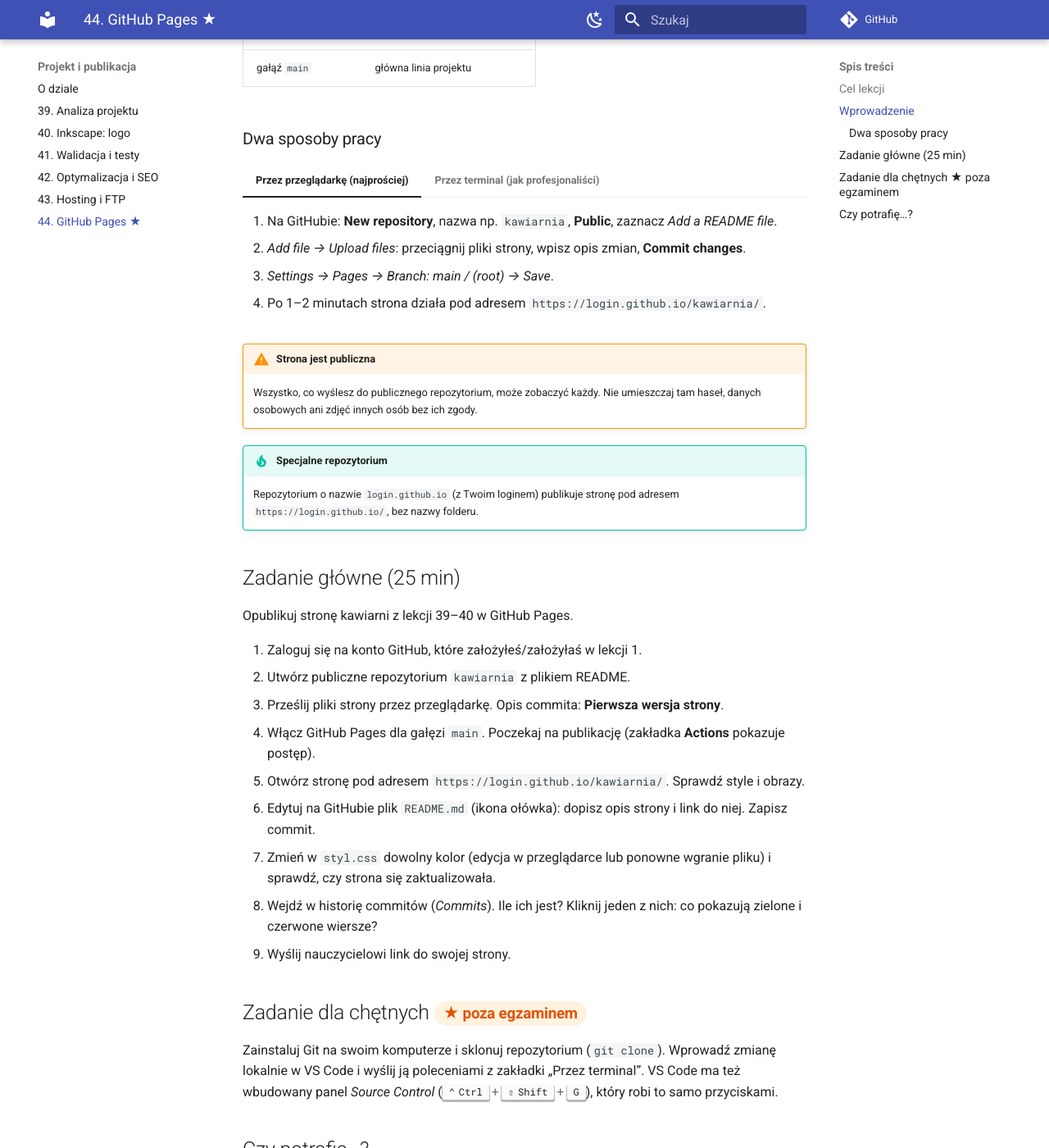
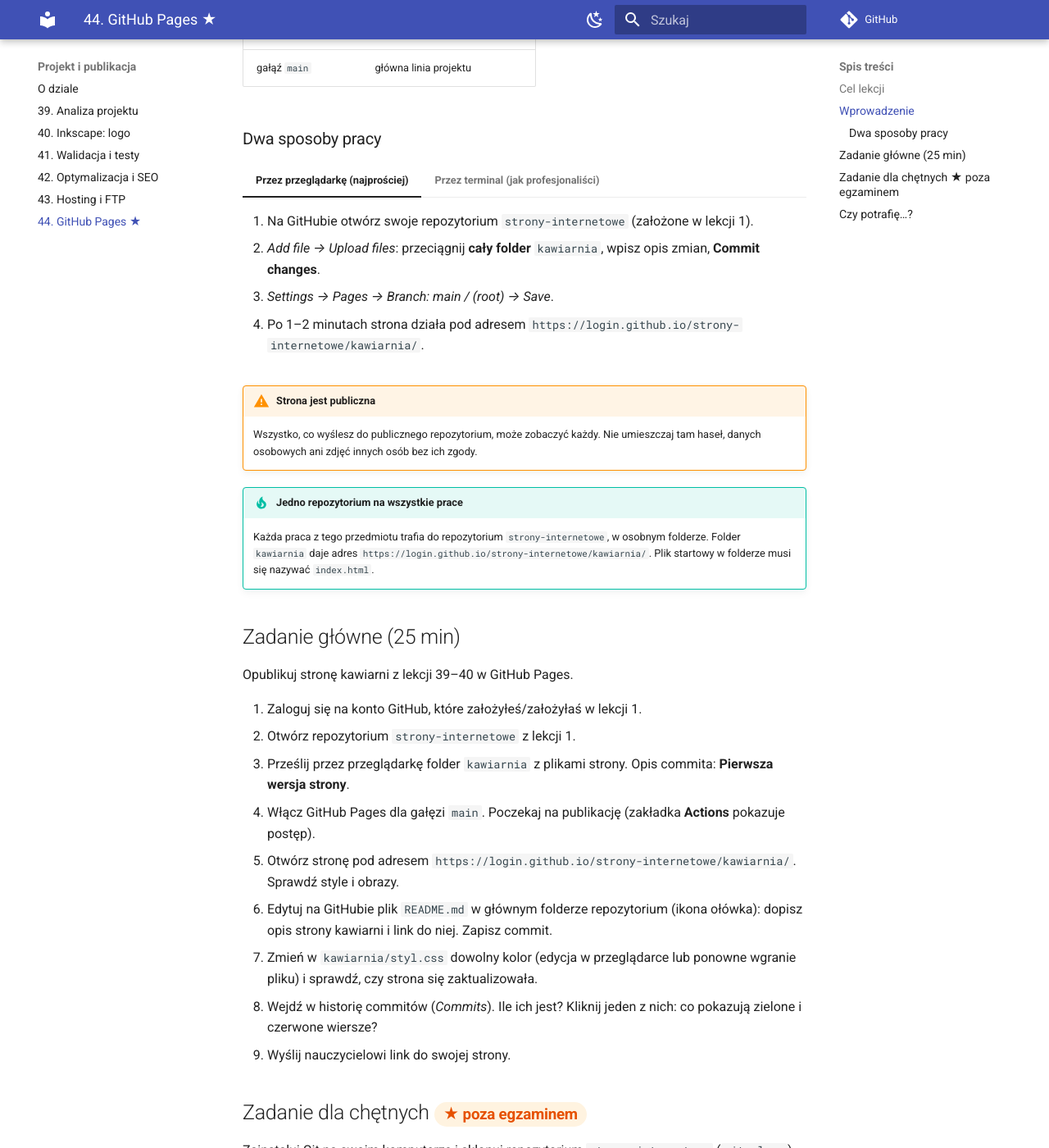
Before and after one commit to belferIT/strony-internetowe, an MkDocs documentation site: the page built from docs/projekt/lekcja-44.md, in a window 1280 px wide and 1400 px high, scrolled down 814 px. Shown: the whole window at 82% size. Built offline with MkDocs 1.6.1 and Material for MkDocs 9.7.7, drawn with Linux system fonts in a browser that asks for light colours; comment, search, counter and statistics services are not loaded; some of the changed text lies outside the part shown.

Commit message:
Lekcja 44: publikacja w folderze repozytorium strony-internetowe
Ujednolicone z lekcją 1; wymaganie 10 w lekcji 63-64 dostosowane.

Co-Authored-By: Claude Opus 5.5 <noreply@anthropic.com>

````diff
--- a/docs/projekt/lekcja-44.md
+++ b/docs/projekt/lekcja-44.md
@@ -26,19 +26,20 @@ Po tej lekcji potrafisz:
 
 === "Przez przeglądarkę (najprościej)"
 
-    1. Na GitHubie: **New repository**, nazwa np. `kawiarnia`, **Public**, zaznacz *Add a README file*.
-    2. *Add file → Upload files*: przeciągnij pliki strony, wpisz opis zmian, **Commit changes**.
+    1. Na GitHubie otwórz swoje repozytorium `strony-internetowe` (założone w lekcji 1).
+    2. *Add file → Upload files*: przeciągnij **cały folder** `kawiarnia`, wpisz opis zmian, **Commit changes**.
     3. *Settings → Pages → Branch: main / (root) → Save*.
-    4. Po 1–2 minutach strona działa pod adresem `https://login.github.io/kawiarnia/`.
+    4. Po 1–2 minutach strona działa pod adresem `https://login.github.io/strony-internetowe/kawiarnia/`.
 
 === "Przez terminal (jak profesjonaliści)"
 
     ```bash
-    git init -b main
+    git clone https://github.com/login/strony-internetowe.git
+    cd strony-internetowe
+    # skopiuj tu folder kawiarnia
     git add .
     git commit -m "Pierwsza wersja strony"
-    git remote add origin https://github.com/login/kawiarnia.git
-    git push -u origin main
+    git push
     ```
     Kolejne zmiany:
     ```bash
@@ -50,30 +51,30 @@ Po tej lekcji potrafisz:
 !!! warning "Strona jest publiczna"
     Wszystko, co wyślesz do publicznego repozytorium, może zobaczyć każdy. Nie umieszczaj tam haseł, danych osobowych ani zdjęć innych osób bez ich zgody.
 
-!!! tip "Specjalne repozytorium"
-    Repozytorium o nazwie `login.github.io` (z Twoim loginem) publikuje stronę pod adresem `https://login.github.io/`, bez nazwy folderu.
+!!! tip "Jedno repozytorium na wszystkie prace"
+    Każda praca z tego przedmiotu trafia do repozytorium `strony-internetowe`, w osobnym folderze. Folder `kawiarnia` daje adres `https://login.github.io/strony-internetowe/kawiarnia/`. Plik startowy w folderze musi się nazywać `index.html`.
 
 ## Zadanie główne (25 min)
 
 Opublikuj stronę kawiarni z lekcji 39–40 w GitHub Pages.
 
 1. Zaloguj się na konto GitHub, które założyłeś/założyłaś w lekcji 1.
-2. Utwórz publiczne repozytorium `kawiarnia` z plikiem README.
-3. Prześlij pliki strony przez przeglądarkę. Opis commita: **Pierwsza wersja strony**.
+2. Otwórz repozytorium `strony-internetowe` z lekcji 1.
+3. Prześlij przez przeglądarkę folder `kawiarnia` z plikami strony. Opis commita: **Pierwsza wersja strony**.
 4. Włącz GitHub Pages dla gałęzi `main`. Poczekaj na publikację (zakładka **Actions** pokazuje postęp).
-5. Otwórz stronę pod adresem `https://login.github.io/kawiarnia/`. Sprawdź style i obrazy.
-6. Edytuj na GitHubie plik `README.md` (ikona ołówka): dopisz opis strony i link do niej. Zapisz commit.
-7. Zmień w `styl.css` dowolny kolor (edycja w przeglądarce lub ponowne wgranie pliku) i sprawdź, czy strona się zaktualizowała.
+5. Otwórz stronę pod adresem `https://login.github.io/strony-internetowe/kawiarnia/`. Sprawdź style i obrazy.
+6. Edytuj na GitHubie plik `README.md` w głównym folderze repozytorium (ikona ołówka): dopisz opis strony kawiarni i link do niej. Zapisz commit.
+7. Zmień w `kawiarnia/styl.css` dowolny kolor (edycja w przeglądarce lub ponowne wgranie pliku) i sprawdź, czy strona się zaktualizowała.
 8. Wejdź w historię commitów (*Commits*). Ile ich jest? Kliknij jeden z nich: co pokazują zielone i czerwone wiersze?
 9. Wyślij nauczycielowi link do swojej strony.
 
 ## Zadanie dla chętnych <span class="zakres zakres-gw">★ poza egzaminem</span>
 
-Zainstaluj Git na swoim komputerze i sklonuj repozytorium (`git clone`). Wprowadź zmianę lokalnie w VS Code i wyślij ją poleceniami z zakładki „Przez terminal”. VS Code ma też wbudowany panel *Source Control* (++ctrl+shift+g++), który robi to samo przyciskami.
+Zainstaluj Git na swoim komputerze i sklonuj repozytorium `strony-internetowe` (`git clone`). Wprowadź zmianę lokalnie w VS Code i wyślij ją poleceniami z zakładki „Przez terminal”. VS Code ma też wbudowany panel *Source Control* (++ctrl+shift+g++), który robi to samo przyciskami.
 
 ## Czy potrafię…?
 
 - [ ] wyjaśnić, czym jest repozytorium, commit i push
-- [ ] utworzyć repozytorium i przesłać do niego pliki
+- [ ] przesłać pliki strony do folderu w repozytorium
 - [ ] włączyć GitHub Pages
 - [ ] zaktualizować opublikowaną stronę
````
Also changed, not shown: docs/powtorka/lekcja-63.md (+1 -1 lines).
